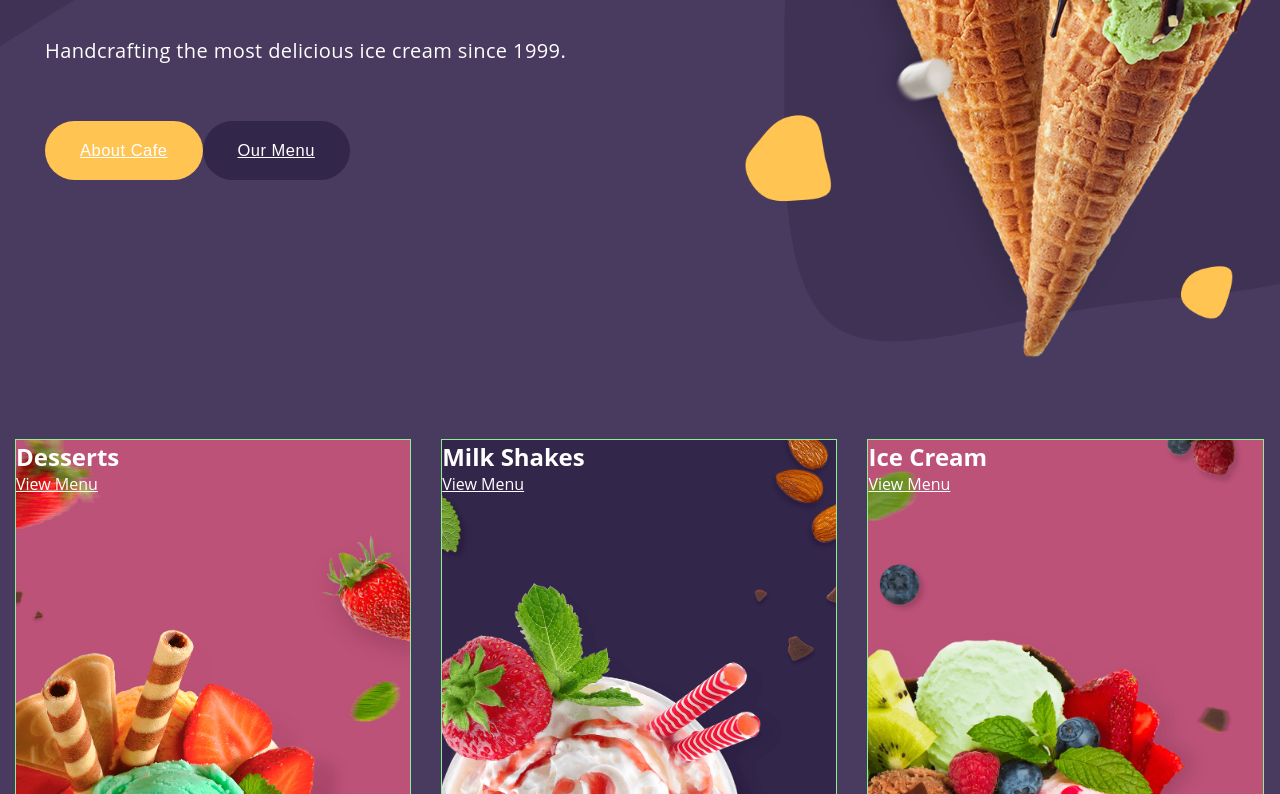
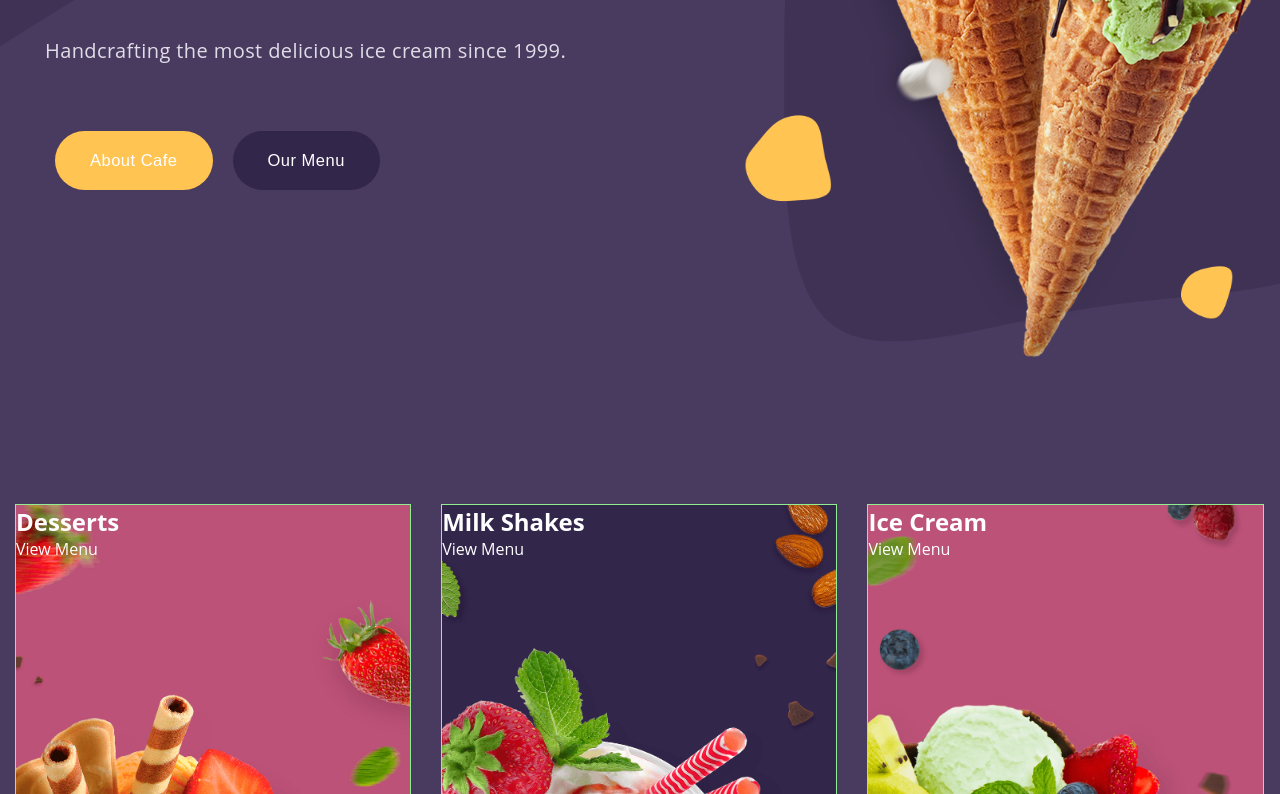
Before and after one commit to DariaBV/Ice-Cream-Cafe-Website, a plain HTML site: page index.html in a window 1280 px wide. Shown: the part 466-1260 px from the top of the page. Drawn offline with Linux system fonts and the light colour scheme.

Commit message:
Added CSS to the buttons and media query

```diff
--- a/css/index-header.css
+++ b/css/index-header.css
@@ -37,8 +37,7 @@
 }
 
 .header__title {
-    padding-top: 250px;
-    padding-bottom: 220px;
+    padding: 130px 0 110px;
 }
 
 .header__title-content {
@@ -48,19 +47,20 @@
 
 h1 {
     margin-top: 20px;
-    font-size: 80px;
+    font-size: 58px;
     line-height: 1.1;
     font-family: Dangrek, cursive;
 }
 
 .title__text {
-    font-size: 21px;
+    font-size: 14px;
     line-height: 1;
     font-family: Leckerli One, cursive;
     font-weight: 400;
 }
 
 .title__content {
+    color: rgb(225,221,232);
     margin-top: 40px;
     font-size: 20px;
     line-height: 1.5;
@@ -76,17 +76,23 @@ h1 {
 .header__button {
     padding: o 15px;
     display: flex;
+    flex-direction: column;
 }
 
 .button__item {
     font-size: 16.5px;
     padding: 18px 35px;
+    margin: 10px;
     border-radius: 32px;
     line-height: 1.38em;
     letter-spacing: 0;
     letter-spacing: .03em;
     font-family: Source Sans Pro, sans-serif;
-    transition: color .2s ease-in, background-color .2s ease-in,border-color .2s ease-in,box-shadow .2s ease-in,-webkit-box-shadow .2s ease-in;
+    /* transition: color .2s ease-in, background-color .2s ease-in,border-color .2s ease-in,box-shadow .2s ease-in,-webkit-box-shadow .2s ease-in; */
+}
+
+a {
+    text-decoration: none;
 }
 
 .button__main-bg {
@@ -103,6 +109,8 @@ h1 {
 }
 .button__second-bg:hover {
     background-color: #a55376;
+    cursor: pointer;
+    border: 2px solid var(--color-text-light);
 }
 /* .line-under-item {
     content: "";
@@ -114,27 +122,35 @@ h1 {
     background-color: var(--color-secondary);
 } */
 
+@media (min-width: 384px) {
 
-
-/* @media (min-width: 320px) {
-    .nav__menu {
-        visibility: hidden;
-    }
-    .nav__icons-container {
-        visibility: hidden;
-    }
-    .nav__icons-container_mobile {
-        margin-top: 60px;
-        display: flex;
-        justify-content: start;
+    .header__button {
+        flex-direction: row;
     }
 }
+@media (min-width: 768px) {
 
-@media (min-width: 768px) {
-    .nav__menu {
-        visibility: visible;
+    h1 {
+        font-size: 69px;
     }
-    .nav__icons-container {
-        visibility: visible;
+    .header__title {
+        padding: 190px 0 165px;
     }
-} */
+    .header__button {
+        flex-direction: row;
+    }
+    .title__text {
+        font-size: 17px;
+    }
+}
+@media (min-width: 991px) {
+    h1 {
+        font-size: 80px;
+    }
+    .title__text {
+        font-size: 21px;
+    }
+    .header__title {
+        padding: 250px 0 220px;
+    }
+}
--- a/css/section-card-menu.css
+++ b/css/section-card-menu.css
@@ -1,8 +1,10 @@
 .card__menu {
     background-color: var(--color-main);
     display: flex;
+    flex-direction: column;
     color: var(--color-text-light);
     height: 585px;
+    padding: 65px 0 60px;
 }
 
 .card__menu-item {
@@ -29,3 +31,10 @@
     /* padding: 0 15px; */
     border: lightgreen solid 1px;
 }
+
+@media (min-width: 768px) {
+
+    .card__menu {
+        flex-direction: row;
+    }
+}
--- a/index.html
+++ b/index.html
@@ -59,7 +59,7 @@
             </div>
         </div>
     </header>
-    <main>
+    <main class="main">
         <section class="card__menu">
             <div class="card__menu-item">
                 <article class="card-desserts">
```
